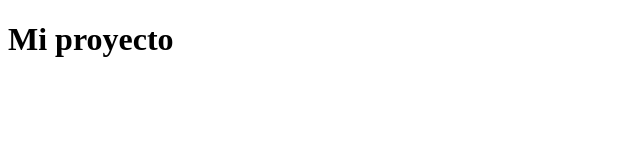
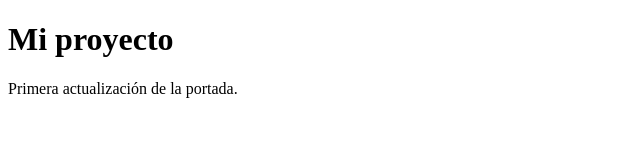
Before and after one commit to Ikersiii34123/practica01, a plain HTML site: page index.html in a window 1280 px wide. Shown: the whole page, without its empty margins (0-640 px from the left). Drawn offline with Linux system fonts and the light colour scheme.

Commit message:
docs: Actualización de la portada

```diff
--- a/index.html
+++ b/index.html
@@ -6,5 +6,6 @@
 </head>
 <body>
   <h1>Mi proyecto</h1>
+<p>Primera actualización de la portada.</p>
 </body>
 </html>
```
